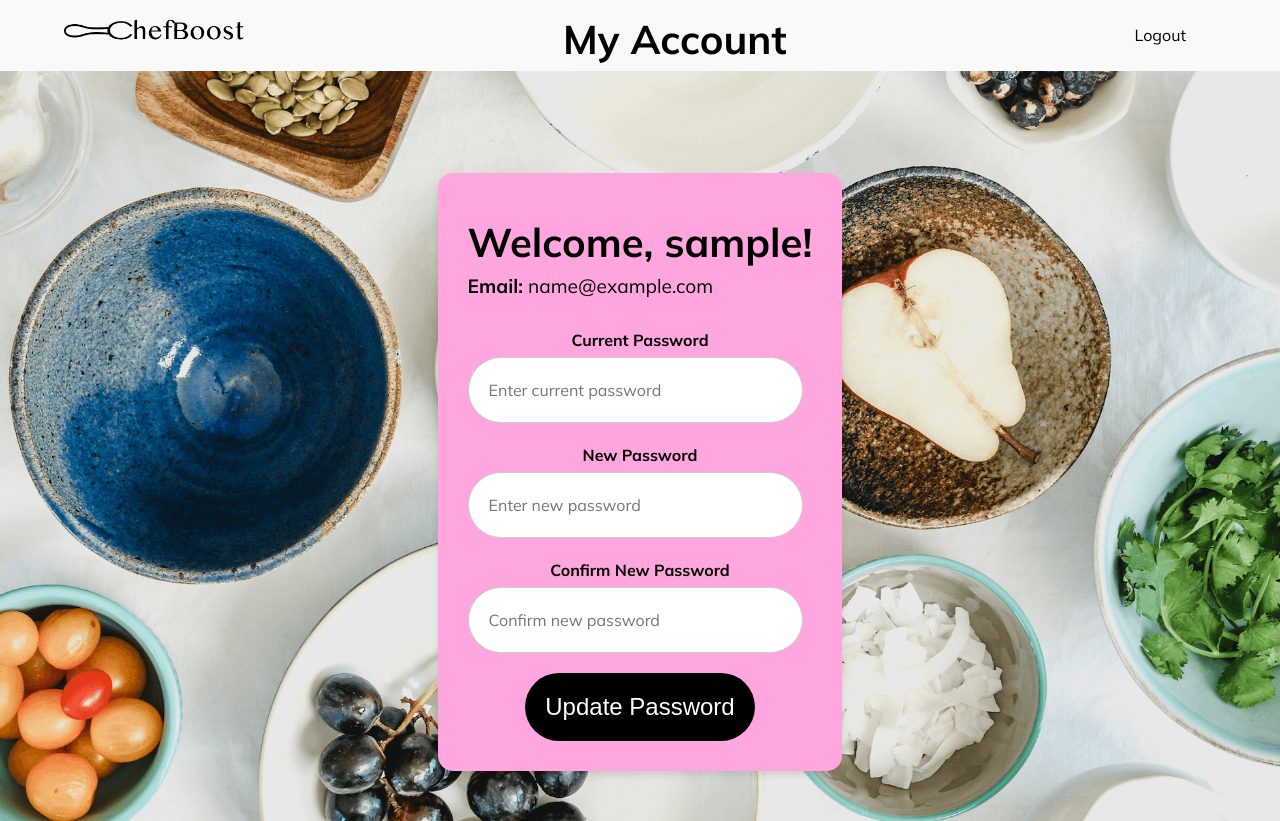
After one commit to twosavoie/gen-ai-recipe-chatbot, a Flask app: page /my_account in a window 1280 px wide. The commit adds this page. Run offline with Flask 3, Linux system fonts and the light colour scheme; the visitor is signed in with stand-in values (Sample User, id 1).

Commit message:
login, signup, my account, user model

```diff
--- a/app.py
+++ b/app.py
@@ -1,5 +1,8 @@
 import os
-from flask import Flask, render_template, request, jsonify
+from flask import Flask, render_template, request, redirect, url_for, flash
+from flask_sqlalchemy import SQLAlchemy
+from flask_login import LoginManager, UserMixin, login_user, login_required, logout_user, current_user
+from werkzeug.security import generate_password_hash, check_password_hash
 from dotenv import load_dotenv
 import time
 import logging
@@ -20,18 +23,114 @@ if not api_key:
 
 client = OpenAI(api_key=api_key)
 
+# Flask app setup
 app = Flask(__name__)
+app.config['SECRET_KEY'] = os.getenv("SECRET_KEY", "mysecret")
+app.config['SQLALCHEMY_DATABASE_URI'] = os.getenv("SUPABASE_URL")
+app.config['SQLALCHEMY_TRACK_MODIFICATIONS'] = False
+
+# Database setup
+db = SQLAlchemy(app)
+
+# Flask-Login setup
+login_manager = LoginManager()
+login_manager.init_app(app)
+login_manager.login_view = 'login'
+
+# User model
+class User(UserMixin, db.Model):
+    id = db.Column(db.Integer, primary_key=True)
+    username = db.Column(db.String(150), unique=True, nullable=False)
+    email = db.Column(db.String(150), unique=True, nullable=False)
+    password = db.Column(db.String(150), nullable=False)
+
+@login_manager.user_loader
+def load_user(user_id):
+    return db.session.get(User, int(user_id))
+
+# Routes
+@app.route("/", methods=["GET"])
+def index():
+    return render_template("index.html")
+
+@app.route("/signup", methods=["GET", "POST"])
+def signup():
+    if request.method == "POST":
+        username = request.form.get("username")
+        email = request.form.get("email")
+        password = request.form.get("password")
+
+        user = User.query.filter_by(username=username).first()
+        if user:
+            flash("Username already registered.", "error")
+            return redirect(url_for("signup"))
+
+        new_user = User(
+            username=username,
+            email=email,
+            password=generate_password_hash(password, method="pbkdf2:sha256")
+        )
+        db.session.add(new_user)
+        db.session.commit()
+        flash("Account created successfully! Please log in.", "success")
+        return redirect(url_for("login"))
+
+    return render_template("signup.html")
+
+@app.route("/login", methods=["GET", "POST"])
+def login():
+    if request.method == "POST":
+        username = request.form.get("username")
+        password = request.form.get("password")
+
+        user = User.query.filter_by(username=username).first()
+        if not user or not check_password_hash(user.password, password):
+            flash("Invalid username or password.", "error")
+            return redirect(url_for("login"))
+
+        login_user(user)
+        flash("Logged in successfully!", "success")
+        return redirect(url_for("my_account"))
+
+    return render_template("login.html")
+
+@app.route("/my_account", methods=["GET", "POST"])
+@login_required
+def my_account():
+    if request.method == "POST":
+        current_password = request.form.get("current_password")
+        new_password = request.form.get("new_password")
+        confirm_password = request.form.get("confirm_password")
+
+        if not check_password_hash(current_user.password, current_password):
+            flash("Current password is incorrect.", "error")
+            return redirect(url_for("my_account"))
+
+        if new_password != confirm_password:
+            flash("New passwords do not match.", "error")
+            return redirect(url_for("my_account"))
+
+        current_user.password = generate_password_hash(new_password, method="pbkdf2:sha256")
+        db.session.commit()
+        flash("Password updated successfully!", "success")
+        return redirect(url_for("my_account"))
+
+    return render_template("my_account.html", user=current_user)
+
+@app.route("/logout")
+@login_required
+def logout():
+    logout_user()
+    flash("You have been logged out.", "success")
+    return redirect(url_for("login"))
 
 # Function to add to the log in the app.log file
 def log_run(run_status):
     if run_status in ["cancelled", "failed", "expired"]:
         log.error(str(datetime.datetime.now()) + " Run " + run_status + "\n")
 
-# Render the HTML template - we're going to see a UI!!!
-@app.route("/", methods=["GET"])
-def index():
-    return render_template("index.html")
-
 # Run the Flask server
 if __name__ == "__main__":
-    app.run()
+    with app.app_context():
+        db.create_all()  # Ensure the database is created
+    app.run(debug=True)
--- a/requirements.txt
+++ b/requirements.txt
@@ -1,2 +1,7 @@
 openai
 flask
+flask-sqlalchemy
+dotenv
+werkzeug
+flask-login
+psycopg2-binary
--- a/static/main.css
+++ b/static/main.css
@@ -233,7 +233,7 @@ input[type="button"] {
 }
 
 .button-group {
-  background-color: var(--secondary-color);
+  /* background-color: var(--secondary-color); */
   border-radius: 0 10px 10px 0;
 }
 
@@ -438,3 +438,27 @@ main {
   padding: 0;
   border: 0;
 }
+
+.user-info a {
+  margin: 0 10px; /* Adjust the space as needed */
+  text-decoration: none; /* Optional: To clean up the underline */
+  color: inherit; /* Match text color with the rest of the header */
+}
+
+.user-info img {
+  margin-right: 10px; /* Add space between the image and links */
+}
+
+.avatar-circle {
+  width: 40px;
+  height: 40px;
+  background-color: #ffa6de; /* Pink Background */
+  color: #000; /* Black Text */
+  border-radius: 50%;
+  display: flex;
+  align-items: center;
+  justify-content: center;
+  font-size: 1.2rem;
+  font-weight: bold;
+  text-transform: uppercase;
+}
--- a/templates/login.html
+++ b/templates/login.html
@@ -2,7 +2,7 @@
 <html lang="en">
 
 <head>
-  <title>Ember Stacks</title>
+  <title>ChefBoost</title>
   <link rel="stylesheet" href="{{ url_for('static', filename='main.css') }}" />
   <link rel="preconnect" href="https://fonts.googleapis.com">
   <link rel="preconnect" href="https://fonts.gstatic.com" crossorigin>
@@ -17,9 +17,10 @@
   <header class="site-header">
     <div class="header-content-wrapper">
       <figure>
-        <img src="{{ url_for('static', filename='logo.png' ) }}" alt="" class="logo"><span class="visually-hidden">Chef
+        <a href="{{ url_for('index') }}"><img src="{{ url_for('static', filename='logo.png' ) }}" alt="" class="logo"></a><span class="visually-hidden">Chef
           Boost</span>
       </figure>
+      <h1>Login</h1>
       <div class="user-info">
         <img src="{{ url_for('static', filename='avatar.png' ) }}" alt="" class="user-image">
         <a href="{{ url_for('signup') }}" class="link-underline">Sign up</a>
--- /dev/null
+++ b/templates/my_account.html
@@ -0,0 +1,165 @@
+<!doctype html>
+<html lang="en">
+
+<head>
+    <title>ChefBoost</title>
+    <link rel="stylesheet" href="{{ url_for('static', filename='main.css') }}" />
+    <link rel="preconnect" href="https://fonts.googleapis.com">
+    <link rel="preconnect" href="https://fonts.gstatic.com" crossorigin>
+    <link href="https://fonts.googleapis.com/css2?family=Mulish:ital,wght@0,200..1000;1,200..1000&display=swap"
+        rel="stylesheet">
+    <link href="https://fonts.googleapis.com/css2?family=Nunito:ital,wght@0,200..1000;1,200..1000&display=swap"
+        rel="stylesheet">
+    <script src="{{ url_for('static', filename='script.js') }}" defer></script>
+    <style>
+        body {
+            font-family: 'Mulish', sans-serif;
+            background-color: #f9f9f9;
+            margin: 0;
+            padding: 0;
+        }
+
+        .account-container {
+            max-width: 800px;
+            margin: 50px auto;
+            background-color: #ffa6de;
+            /* Pink Background */
+            color: #000;
+            /* Black Text */
+            box-shadow: 0 4px 6px rgba(0, 0, 0, 0.1);
+            border-radius: 15px;
+            padding: 30px;
+            text-align: center;
+        }
+
+        h1 {
+            font-size: 2.5rem;
+            margin-bottom: 20px;
+            color: #000;
+            /* Black */
+        }
+
+        .profile-details {
+            text-align: left;
+            margin-bottom: 30px;
+        }
+
+        .profile-details p {
+            font-size: 1.2rem;
+            margin: 10px 0;
+            color: #000;
+        }
+
+        .password-form {
+            display: flex;
+            flex-direction: column;
+            align-items: center;
+        }
+
+        .form-group {
+            width: 100%;
+            margin-bottom: 20px;
+            text-align: left;
+        }
+
+        .form-group label {
+            display: block;
+            margin-bottom: 5px;
+            font-weight: bold;
+            color: #000;
+        }
+
+        .form-group input {
+            width: 85%;
+            padding: 20px;
+            border: 1px solid #ccc;
+            border-radius: 50px;
+            font-size: 1rem;
+        }
+
+        .button-group {
+            display: flex;
+            justify-content: center;
+            gap: 10px;
+        }
+
+        .update-button,
+        .logout-button {
+            background-color: #000;
+            /* Black Buttons */
+            color: #fff;
+            /* White Text */
+            border: none;
+            padding: 20px;
+            font-size: 1.5rem;
+            border-radius: 50px;
+            cursor: pointer;
+            transition: background-color 0.3s ease;
+            text-decoration: none;
+            /* For anchor buttons */
+        }
+
+        .update-button:hover,
+        .logout-button:hover {
+            background-color: #333;
+            /* Slightly lighter black on hover */
+        }
+    </style>
+</head>
+
+<body>
+    <header class="site-header">
+        <div class="header-content-wrapper">
+            <figure>
+                <a href="{{ url_for('index') }}"><img src="{{ url_for('static', filename='logo.png' ) }}" alt="" class="logo"></a>
+                <h1 class="visually-hidden">Chef
+                    Boost</h1>
+            </figure>
+            <h1>My Account</h1>
+            <div class="user-info">
+                {% if current_user.is_authenticated %}
+                <a href="{{ url_for('logout') }}">Logout</a>
+                {% else %}
+                <a href="{{ url_for('login') }}">Login</a>
+                <a href="{{ url_for('signup') }}">Sign Up</a>
+                {% endif %}
+            </div>
+        </div>
+    </header>
+    <main>
+        <div class="account-container">
+            <h1>Welcome, {{ user.username }}!</h1>
+            <div class="profile-details">
+                <!-- <p><strong>Username:</strong> {{ user.username }}</p> -->
+                <p><strong>Email:</strong> {{ user.email }}</p>
+            </div>
+
+            <!-- Password Update Form -->
+            <form method="POST" class="password-form">
+                <div class="form-group">
+                    <label for="current_password">Current Password</label>
+                    <input type="password" id="current_password" name="current_password"
+                        placeholder="Enter current password" required>
+                </div>
+
+                <div class="form-group">
+                    <label for="new_password">New Password</label>
+                    <input type="password" id="new_password" name="new_password" placeholder="Enter new password"
+                        required>
+                </div>
+
+                <div class="form-group">
+                    <label for="confirm_password">Confirm New Password</label>
+                    <input type="password" id="confirm_password" name="confirm_password"
+                        placeholder="Confirm new password" required>
+                </div>
+
+                <div class="button-group">
+                    <button type="submit" class="update-button">Update Password</button>
+                </div>
+            </form>
+        </div>
+    </main>
+</body>
+
+</html>
```
Also changed, not shown: templates/index.html (+12 -4 lines), templates/signup.html (+16 -27 lines).
